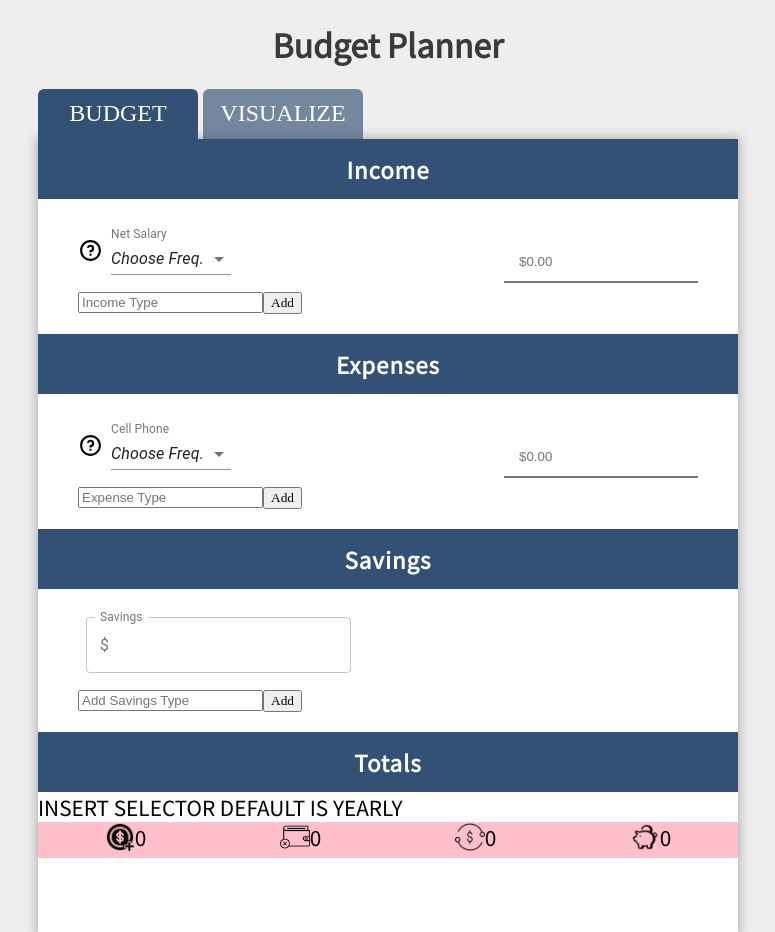
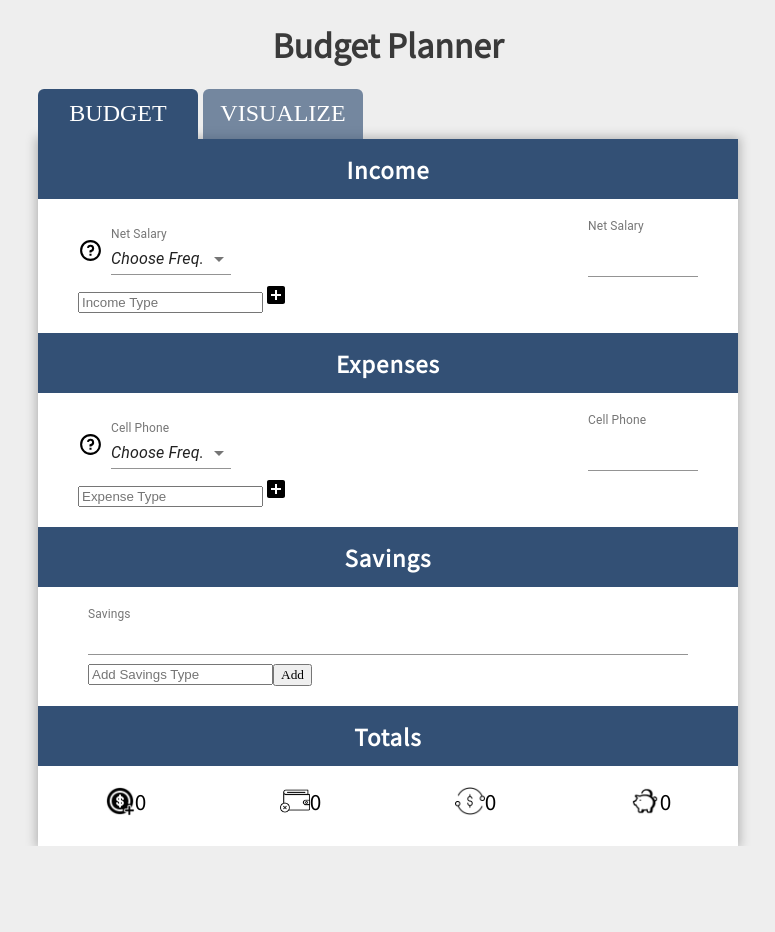
Before and after one commit to peterscardera/budget, a React (Create React App) app in the folder Front/: page / in a window 1280 px wide. Shown: the whole page, without its empty margins (252-1027 px from the left). After the commit the page ends 846 px from the top, so only its background shows below. Built offline with nearby package versions, Linux system fonts and the light colour scheme.

Commit message:
replaced Material UI input and fixed NaN

```diff
--- a/Front/src/components/ReusableStreamFunct/cashFlow.js
+++ b/Front/src/components/ReusableStreamFunct/cashFlow.js
@@ -6,6 +6,7 @@ import formStyles from "../form.module.scss";
 
 //MATERIAL UI selector
 import { makeStyles } from "@material-ui/core/styles";
+import TextField from "@material-ui/core/TextField";
 import InputLabel from "@material-ui/core/InputLabel";
 import MenuItem from "@material-ui/core/MenuItem";
 import FormHelperText from "@material-ui/core/FormHelperText";
@@ -14,6 +15,7 @@ import Select from "@material-ui/core/Select";
 //React Icons
 import { RiQuestionLine } from "react-icons/ri";
 import { MdRemoveCircleOutline } from "react-icons/md";
+import { MdAddBox } from "react-icons/md";
 
 import { BudgetContext } from "../../budgetContext";
 
@@ -145,7 +147,7 @@ const CashFlow = ({ type, placeholderForNew }) => {
                     <MenuItem value={1}>Anually</MenuItem>
                   </Select>
                 </FormControl>
-                <StyledInput
+                {/* <StyledInput
                   required
                   name={item.name}
                   id={`input-${index}${type}`}
@@ -153,6 +155,19 @@ const CashFlow = ({ type, placeholderForNew }) => {
                   onChange={handleChange("amount", index)}
                   type="text"
                   placeholder="$0.00"
+                /> */}
+                <TextField
+                  inputProps={{ min: 0, max: 100 }}
+                  style={{ width: 110, paddingTop: "10px" }}
+                  fullWidth
+                  id={`input-${index}${type}`}
+                  value={currentMapState[`${index}`].amount}
+                  label={item.name}
+                  type="number"
+                  onChange={handleChange("amount", index)}
+                  InputLabelProps={{
+                    shrink: true,
+                  }}
                 />
               </FirstRow>
             </div>
@@ -168,7 +183,7 @@ const CashFlow = ({ type, placeholderForNew }) => {
           onChange={handleLableInputChange}
           placeholder={placeholderForNew}
         />
-        <button type="submit"> Add </button>
+        <StyledButton type="submit"> <MdAddBox size={24} /> </StyledButton>
       </form>
     </Wrapper>
   );
@@ -255,6 +270,13 @@ const StyledInput = styled.input`
     height: 10px;
   }
 `;
+
+
+
+
+
+
+
 //notes: i have initial state for some key values as "null" instead of null
 //VM6792 0.chunk.js:51577 Warning: `value` prop on `input` should not be null.
 // Consider using an empty string to clear the component or `undefined` for uncontrolled components.
--- a/Front/src/components/Totals/EachTotal.js
+++ b/Front/src/components/Totals/EachTotal.js
@@ -22,7 +22,7 @@ const EachTotal = ({ id, amount }) => {
           id === "grandTotal" && <StyledImg src={total} />
         )}
       </div>
-      <StyledAmt>{amount.toLocaleString()}</StyledAmt>
+      <StyledAmt id={id}>{amount.toLocaleString()}</StyledAmt>
     </Wrapper>
   );
 };
@@ -41,5 +41,6 @@ const StyledImg = styled.img`
 
 const StyledAmt = styled.div`
   color: ${(props) =>
-    parseInt(props.children) === 0 ? "black" :  parseInt(props.children) >= 1 ? "green" : "red"};
+    parseInt(props.children) === 0 ? "black" :  parseInt(props.children) >= 1 && props.id !== "totalExpense" ? "green" : "red"};
+
 `;
--- a/Front/src/components/Totals/totals.js
+++ b/Front/src/components/Totals/totals.js
@@ -61,21 +61,18 @@ const Totals = () => {
       ]);
     } else if (initialTimeFrame === "monthly") {
       setTotalState([
-        { id: "totalIncome", amount: totalIncomeAmt/12 },
-        { id: "totalExpense", amount: totalExpenseAmt/12 },
-        { id: "grandTotal", amount: grandTotalAmt/12 },
+        { id: "totalIncome", amount: totalIncomeAmt / 12 },
+        { id: "totalExpense", amount: totalExpenseAmt / 12 },
+        { id: "grandTotal", amount: grandTotalAmt / 12 },
         { id: "totalSavings", amount: totalSavingsAmt },
       ]);
     }
-
-
-
   }, [incomeState, expenseState, savingsState]);
 
   return (
     <Wrapper>
       <DefaultTitle>Totals</DefaultTitle>
-      INSERT SELECTOR DEFAULT IS YEARLY
+      {/* INSERT SELECTOR DEFAULT IS YEARLY  */}
       <Flex>
         {totalState !== null &&
           totalState.map((item) => <EachTotal key={item.id} {...item} />)}
@@ -87,10 +84,11 @@ const Totals = () => {
 export default Totals;
 
 const Wrapper = styled.div`
-  height: 200px;
+  height: 140px;
 `;
 const Flex = styled.div`
+  margin: 20px 0px;
   display: flex;
-  background: pink;
+  /* background: pink; */
   width: 100%;
 `;
--- a/Front/src/components/savings/savings.js
+++ b/Front/src/components/savings/savings.js
@@ -2,11 +2,13 @@ import React, { useContext, useState } from "react";
 import styled from "styled-components";
 import { DefaultTitle } from "../reusable SC/title";
 //Material UI
+import TextField from "@material-ui/core/TextField";
+
 import FormControl from "@material-ui/core/FormControl";
 import { makeStyles } from "@material-ui/core/styles";
-import OutlinedInput from "@material-ui/core/OutlinedInput";
-import InputLabel from "@material-ui/core/InputLabel";
-import InputAdornment from "@material-ui/core/InputAdornment";
+// import OutlinedInput from "@material-ui/core/OutlinedInput";
+// import InputLabel from "@material-ui/core/InputLabel";
+// import InputAdornment from "@material-ui/core/InputAdornment";
 //Context
 import { BudgetContext } from "../../budgetContext";
 //React icons
@@ -23,17 +25,10 @@ const Savings = () => {
   } = useContext(BudgetContext);
   const useStyles = makeStyles((theme) => ({
     root: {
-      display: "flex",
-      flexWrap: "wrap",
+      "& .MuiTextField-root": {
+        margin: theme.spacing(1),
+        width: "25ch",
       },
-    margin: {
-      margin: theme.spacing(1),
-    },
-    withoutLabel: {
-      marginTop: theme.spacing(3),
-    },
-    textField: {
-      width: "25ch",
     },
   }));
   const classes = useStyles();
@@ -59,7 +54,9 @@ const Savings = () => {
   //RECORD TYPING
   const handleChange = (fieldType, index) => (e) => {
     e.preventDefault();
-    let value = e.target.value;
+    //OR 0 so when its empty its NOT NaN
+    let value = e.target.value || 0;
+
     recordTypingSaving({ value, fieldType, index });
   };
 
@@ -67,7 +64,6 @@ const Savings = () => {
     <>
       <DefaultTitle>Savings</DefaultTitle>
       <FirstRow>
-
         {savingsState.map((item, index) => {
           return (
             <div key={item.id}>
@@ -82,18 +78,36 @@ const Savings = () => {
                 className={classes.margin}
                 variant="outlined"
               >
-              <InputLabel htmlFor="outlined-adornment-amount">
+                {/* <InputLabel htmlFor="outlined-adornment-amount">
                   {item.name}
                 </InputLabel>
+
                 <OutlinedInput
-                width={"100px"}
+
+                  autoComplete="false"
+                  type="number"
+                  width={"400px"}
                   id="outlined-adornment-amount"
                   value={item.amount}
                   onChange={handleChange("amount", index)}
                   startAdornment={
                     <InputAdornment position="start">$</InputAdornment>
                   }
-                labelWidth={60}
+                  labelWidth={90}
+                /> */}
+
+                <TextField
+                  inputProps={{ min: 0, max: 100 }}
+                  style={{ width: 600 }}
+                  fullWidth
+                  id="standard-number"
+                  label={item.name}
+                  type="number"
+                  value={item.amount}
+                  onChange={handleChange("amount", index)}
+                  InputLabelProps={{
+                    shrink: true,
+                  }}
                 />
               </FormControl>
             </div>
@@ -122,6 +136,7 @@ const StyledButton = styled.button`
   outline: none;
   border: none;
   /* background: red; */
+  background: none;
   cursor: pointer;
   width: 25px;
   padding: 0;
@@ -130,5 +145,5 @@ const StyledButton = styled.button`
 `;
 
 const FirstRow = styled.div`
-  margin: 20px 40px;
+  margin: 20px 50px;
 `;
```
Lines whose indentation alone changed are shown as unchanged.
